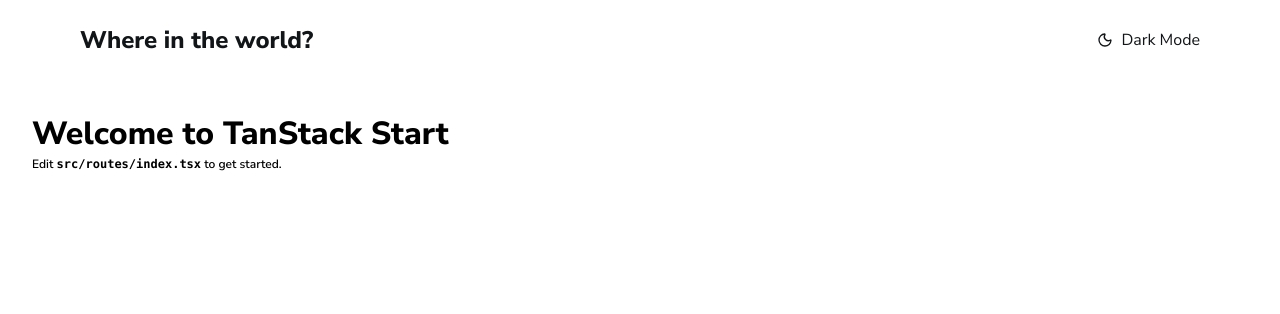
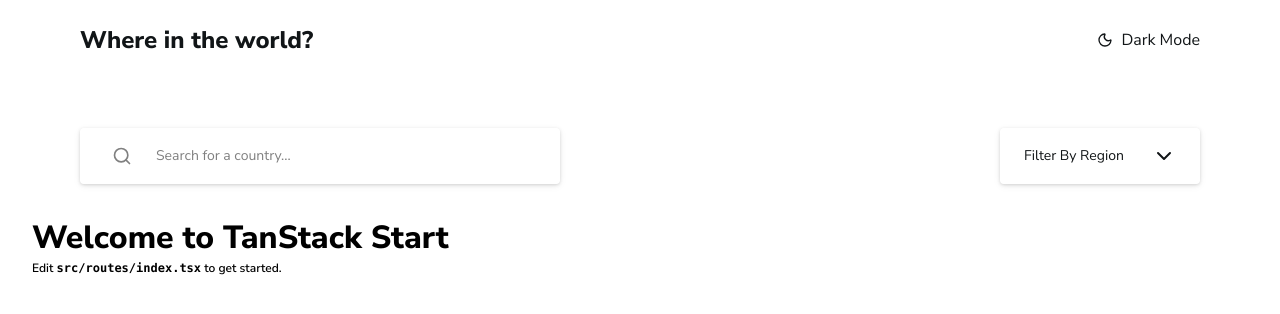
Before and after one commit to Tejiri-A/where-in-the-world, a React (Vite) app: page / in a window 1280 px wide. Shown: the top 314 px of the page. Built offline with nearby package versions, Linux system fonts and the light colour scheme.

Commit message:
feat: implement search and filter UI components and integrate into root layout

```diff
--- a/package.json
+++ b/package.json
@@ -15,6 +15,7 @@
     "check": "prettier --check ."
   },
   "dependencies": {
+    "@radix-ui/react-select": "^2.2.6",
     "@tailwindcss/vite": "^4.1.18",
     "@tanstack/react-devtools": "latest",
     "@tanstack/react-router": "latest",
--- /dev/null
+++ b/src/components/layout/Search/FilterSelect.tsx
@@ -0,0 +1,47 @@
+import { continents } from '#/lib/constants'
+import {
+  Root,
+  Trigger,
+  Value,
+  Icon,
+  Portal,
+  Content,
+  Viewport,
+  Item,
+  ItemText,
+} from '@radix-ui/react-select'
+import { ChevronDown } from 'lucide-react'
+
+function FilterSelect() {
+  return (
+    <Root>
+      <Trigger className="shrink-0 w-50 h-14 px-6 flex items-center justify-between rounded-sm drop-shadow text-preset-5-regular element-bg-primary-clr text-primary-clr capitalize cursor-pointer">
+        <Value placeholder="Filter by Region" />
+        <Icon asChild>
+          <ChevronDown />
+        </Icon>
+      </Trigger>
+      <Portal>
+        <Content
+          position="popper"
+          align="center"
+          className="w-50 h-41 px-6  mt-2 rounded-sm element-bg-primary-clr drop-shadow"
+        >
+          <Viewport className="  max-h-fit flex flex-col gap-y-2 justify-center">
+            {continents.map((continent) => (
+              <Item
+                key={continent}
+                value={continent}
+                className="cursor-pointer capitalize text-preset-5-regular text-primary-clr"
+              >
+                <ItemText>{continent}</ItemText>
+              </Item>
+            ))}
+          </Viewport>
+        </Content>
+      </Portal>
+    </Root>
+  )
+}
+
+export default FilterSelect
--- /dev/null
+++ b/src/components/layout/Search/SearchContainer.tsx
@@ -0,0 +1,13 @@
+import FilterSelect from './FilterSelect'
+import SearchInput from './SearchInput'
+
+function SearchContainer() {
+  return (
+    <div className="mt-6 md:mt-12 flex flex-col md:flex-row justify-between gap-10 px-4 md:px-10 lg:px-20">
+      <SearchInput />
+      <FilterSelect/>
+    </div>
+  )
+}
+
+export default SearchContainer
--- /dev/null
+++ b/src/components/layout/Search/SearchInput.tsx
@@ -0,0 +1,21 @@
+import { SearchIcon } from 'lucide-react'
+
+
+function SearchInput() {
+  return (
+    <div className="element-bg-primary-clr px-8 flex items-center justify-start h-14 relative w-full max-w-120 rounded-sm drop-shadow">
+      <div className="h-5 flex items-center gap-6 text-grey-400  dark:text-white ">
+        <SearchIcon className="size-5" />
+        <input
+          type="search"
+          name=""
+          id=""
+          placeholder="Search for a country..."
+          className="text-preset-5-regular placeholder:text-grey-400"
+        />
+      </div>
+    </div>
+  )
+}
+
+export default SearchInput
--- /dev/null
+++ b/src/lib/constants.ts
@@ -0,0 +1 @@
+export const continents = ['africa', 'america', 'asia', 'europe', 'oceania']
--- a/src/routeTree.gen.ts
+++ b/src/routeTree.gen.ts
@@ -10,43 +10,43 @@
 
 import { Route as rootRouteImport } from './routes/__root'
 import { Route as IndexRouteImport } from './routes/index'
-import { Route as CountriesCountryIdRouteImport } from './routes/countries.$countryId'
+import { Route as CountryCodeRouteImport } from './routes/country.$code'
 
 const IndexRoute = IndexRouteImport.update({
   id: '/',
   path: '/',
   getParentRoute: () => rootRouteImport,
 } as any)
-const CountriesCountryIdRoute = CountriesCountryIdRouteImport.update({
-  id: '/countries/$countryId',
-  path: '/countries/$countryId',
+const CountryCodeRoute = CountryCodeRouteImport.update({
+  id: '/country/$code',
+  path: '/country/$code',
   getParentRoute: () => rootRouteImport,
 } as any)
 
 export interface FileRoutesByFullPath {
   '/': typeof IndexRoute
-  '/countries/$countryId': typeof CountriesCountryIdRoute
+  '/country/$code': typeof CountryCodeRoute
 }
 export interface FileRoutesByTo {
   '/': typeof IndexRoute
-  '/countries/$countryId': typeof CountriesCountryIdRoute
+  '/country/$code': typeof CountryCodeRoute
 }
 export interface FileRoutesById {
   __root__: typeof rootRouteImport
   '/': typeof IndexRoute
-  '/countries/$countryId': typeof CountriesCountryIdRoute
+  '/country/$code': typeof CountryCodeRoute
 }
 export interface FileRouteTypes {
   fileRoutesByFullPath: FileRoutesByFullPath
-  fullPaths: '/' | '/countries/$countryId'
+  fullPaths: '/' | '/country/$code'
   fileRoutesByTo: FileRoutesByTo
-  to: '/' | '/countries/$countryId'
-  id: '__root__' | '/' | '/countries/$countryId'
+  to: '/' | '/country/$code'
+  id: '__root__' | '/' | '/country/$code'
   fileRoutesById: FileRoutesById
 }
 export interface RootRouteChildren {
   IndexRoute: typeof IndexRoute
-  CountriesCountryIdRoute: typeof CountriesCountryIdRoute
+  CountryCodeRoute: typeof CountryCodeRoute
 }
 
 declare module '@tanstack/react-router' {
@@ -58,11 +58,11 @@
       preLoaderRoute: typeof IndexRouteImport
       parentRoute: typeof rootRouteImport
     }
-    '/countries/$countryId': {
-      id: '/countries/$countryId'
-      path: '/countries/$countryId'
-      fullPath: '/countries/$countryId'
-      preLoaderRoute: typeof CountriesCountryIdRouteImport
+    '/country/$code': {
+      id: '/country/$code'
+      path: '/country/$code'
+      fullPath: '/country/$code'
+      preLoaderRoute: typeof CountryCodeRouteImport
       parentRoute: typeof rootRouteImport
     }
   }
@@ -70,7 +70,7 @@
 
 const rootRouteChildren: RootRouteChildren = {
   IndexRoute: IndexRoute,
-  CountriesCountryIdRoute: CountriesCountryIdRoute,
+  CountryCodeRoute: CountryCodeRoute,
 }
 export const routeTree = rootRouteImport
   ._addFileChildren(rootRouteChildren)
--- a/src/routes/__root.tsx
+++ b/src/routes/__root.tsx
@@ -5,6 +5,7 @@
 import '../styles.css'
 import Header from '#/components/layout/Header'
 import ThemeProvider from '#/components/ThemeProvider'
+import SearchContainer from '#/components/layout/Search/SearchContainer'
 
 export const Route = createRootRoute({
   component: RootComponent,
@@ -14,6 +15,7 @@
   return (
     <ThemeProvider>
       <Header />
+      <SearchContainer/>
       <Outlet />
       <TanStackDevtools
         config={{
--- a/src/routes/countries.$countryId.tsx
+++ /dev/null
@@ -1,10 +0,0 @@
-import { createFileRoute } from '@tanstack/react-router'
-
-export const Route = createFileRoute('/countries/$countryId')({
-  component: RouteComponent,
-})
-
-function RouteComponent() {
-  const {countryId} = Route.useParams()
-  return <div>Hello {countryId}!</div>
-}
--- /dev/null
+++ b/src/routes/country.$code.tsx
@@ -0,0 +1,10 @@
+import { createFileRoute } from '@tanstack/react-router'
+
+export const Route = createFileRoute('/country/$code')({
+  component: RouteComponent,
+})
+
+function RouteComponent() {
+  const {code} = Route.useParams()
+  return <div>Hello {code}!</div>
+}
--- a/src/styles.css
+++ b/src/styles.css
@@ -140,3 +140,7 @@
 @utility element-bg-primary-clr {
   @apply bg-white dark:bg-blue-900;
 }
+
+@utility drop-shadow{
+  box-shadow: 0 2px 9px rgba(0,0,0,0.0532);
+}
```
Also changed, not shown: 1 other file (tests, documents, lock files or other folders).
